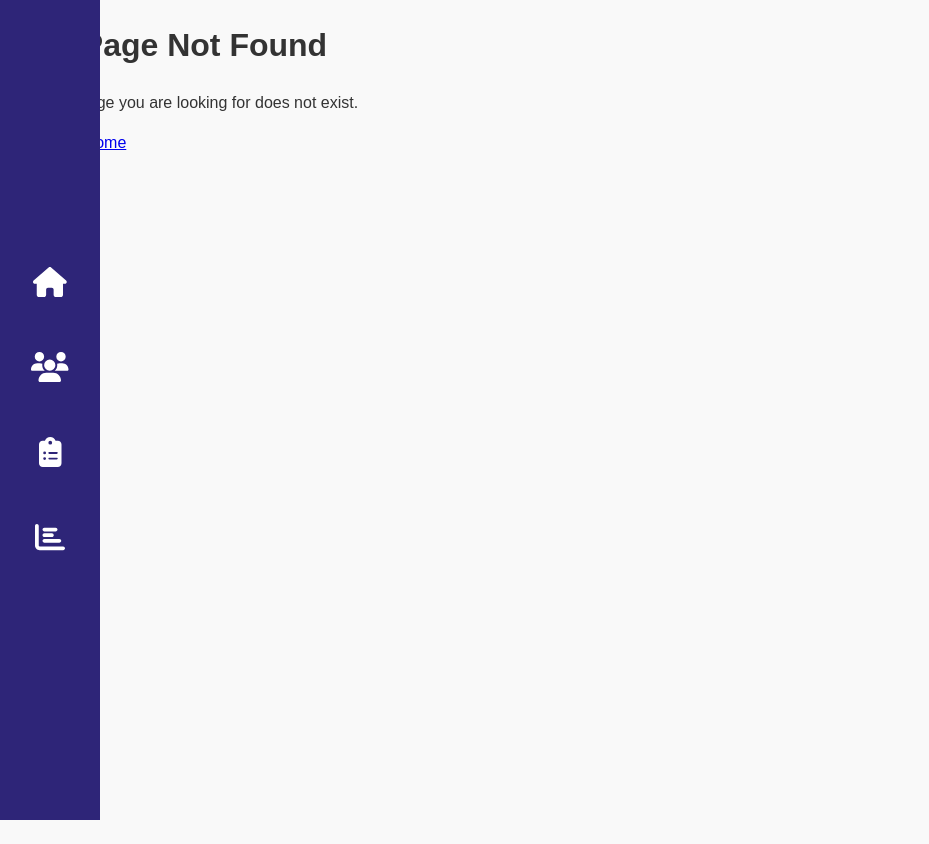
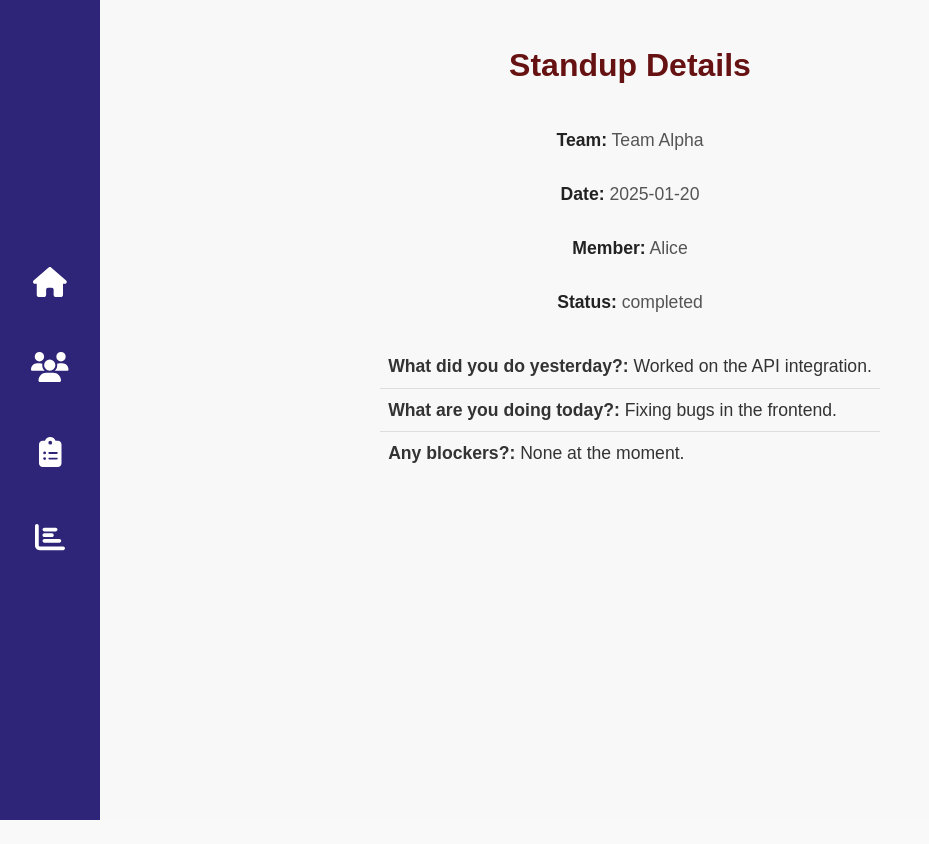
Before and after one commit to Misheal384/flowsyncfrontend, a React (Vite) app: page /standup-collection/1 in a window 1280 px wide. Before the commit this address had no page. Shown: the whole page, without its empty margins (0-929 px from the left). Before the commit the page ends 800 px from the top, so only its background shows below. Built offline with nearby package versions, Linux system fonts and the light colour scheme.

Commit message:
added standupdetails page

```diff
--- /dev/null
+++ b/src/components/pages/StandupDetailsPage.tsx
@@ -0,0 +1,84 @@
+import React from 'react';
+import { useParams } from 'react-router-dom';
+import Navbar from '../Navbar';
+import '../styles/StandupDetailsPage.css';
+
+// Mock data
+const mockStandups = [
+  {
+    id: 1,
+    team: 'Team Alpha',
+    date: '2025-01-20',
+    member: 'Alice',
+    status: 'completed',
+    answers: [
+      { question: 'What did you do yesterday?', answer: 'Worked on the API integration.' },
+      { question: 'What are you doing today?', answer: 'Fixing bugs in the frontend.' },
+      { question: 'Any blockers?', answer: 'None at the moment.' },
+    ],
+  },
+  // Add more mock standups here
+  {
+    id: 2,
+    team: 'Team Beta',
+    date: '2025-01-20',
+    member: 'Bob',
+    status: 'pending',
+    answers: [
+      { question: 'What did you do yesterday?', answer: 'Worked on the UI design.' },
+      { question: 'What are you doing today?', answer: 'Writing unit tests.' },
+      { question: 'Any blockers?', answer: 'None at the moment.' },
+    ],
+  },
+    {
+        id: 3,
+        team: 'Team Alpha',
+        date: '2025-01-21',
+        member: 'Charlie',
+        status: 'completed',
+        answers: [
+        { question: 'What did you do yesterday?', answer: 'Worked on the API integration.' },
+        { question: 'What are you doing today?', answer: 'Fixing bugs in the frontend.' },
+        { question: 'Any blockers?', answer: 'None at the moment.' },
+        ],
+    },
+
+];
+
+const StandupDetailsPage: React.FC = () => {
+  const { id } = useParams<{ id: string }>(); // Get dynamic id from URL
+  const standup = mockStandups.find((item) => item.id === parseInt(id || '0')); // Find the standup by ID
+
+  if (!standup) {
+    return (
+      <div>
+        <Navbar />
+        <h1>Standup Not Found</h1>
+      </div>
+    );
+  }
+
+  return (
+    <div className='standup-details-page'>
+      <Navbar />
+      <h1>Standup Details</h1>
+      <p><strong>Team:</strong> {standup.team}</p>
+      <p><strong>Date:</strong> {standup.date}</p>
+      <p><strong>Member:</strong> {standup.member}</p>
+      <p><strong>Status:</strong> {standup.status}</p>
+      {standup.answers ? (
+        <ul>
+          {standup.answers.map((answer, index) => (
+            <li key={index}>
+              <strong>{answer.question}:</strong> {answer.answer}
+            </li>
+          ))}
+        </ul>
+      ) : (
+        <p>No answers available for this standup.</p>
+      )}
+    </div>
+  );
+};
+
+export default StandupDetailsPage;
--- a/src/components/pages/StandupPage.tsx
+++ b/src/components/pages/StandupPage.tsx
@@ -1,6 +1,7 @@
 import React, { useState, useEffect } from 'react';
 import Navbar from '../Navbar';
 import '../styles/StandupPage.css';
+import { Link } from 'react-router-dom';
 
 interface Standup {
   id: number;
@@ -108,11 +109,14 @@ const StandupPage: React.FC = () => {
         </div>
       </form>
       <ul className="standup-list">
-        {filteredStandups.map((standup) => (
+        {standups.map((standup) => (
           <li key={standup.id} className="standup-item">
-            <span>{standup.team}</span> - <span>{standup.date}</span> -{' '}
-            <span>{standup.member}</span> -{' '}
-            <span className={`status ${standup.status}`}>{standup.status}</span>
+            {/* Correct dynamic route link */}
+            <Link to={`/standup-collection/${standup.id}`} className="standup-link">
+              <span>{standup.team}</span> - <span>{standup.date}</span> -{' '}
+              <span>{standup.member}</span> -{' '}
+              <span className={`status ${standup.status}`}>{standup.status}</span>
+            </Link>
           </li>
         ))}
       </ul>
--- /dev/null
+++ b/src/components/styles/StandupDetailsPage.css
@@ -0,0 +1,93 @@
+/* StandupDetailsPage.css */
+
+/* Ensure the page layout accounts for the Navbar */
+.standup-details-page {
+    display: flex;
+    flex-direction: column;
+    align-items: center;
+    padding-left: 80px; /* Offset for Navbar */
+    padding-top: 20px;
+    font-family: Arial, sans-serif;
+  }
+
+  /* Title styling */
+  .standup-details-page h1 {
+    font-size: 2rem;
+    margin-bottom: 20px;
+    color: #671212;
+  }
+
+  /* Details section styling */
+  .standup-details-page p {
+    font-size: 1.1rem;
+    margin-bottom: 10px;
+    color: #555;
+  }
+
+  /* Label for each item in the details */
+  .standup-details-page p strong {
+    font-weight: bold;
+    color: #222;
+  }
+
+  /* Styling for the answers list */
+  .standup-details-page ul {
+    list-style-type: none;
+    padding: 0;
+    margin-top: 20px;
+    font-size: 1.1rem;
+  }
+
+  .standup-details-page ul li {
+    padding: 8px;
+    border-bottom: 1px solid #ddd;
+  }
+
+  .standup-details-page ul li:last-child {
+    border-bottom: none;
+  }
+
+  /* Background color and padding for the page */
+  .standup-details-page {
+    background-color: #f8f8f8;
+    min-height: 100vh;
+    width: calc(100% - 60px); /* Account for Navbar width */
+    padding-left: 20px; /* Add padding for left side */
+    transition: all 0.3s ease;
+  }
+
+  /* Ensure the content is spaced out */
+  .standup-details-page div {
+    max-width: 1200px;
+    width: 100%;
+    margin: 0 auto;
+  }
+
+  /* Centered content inside the page */
+  .standup-details-page h1, .standup-details-page p {
+    text-align: center;
+  }
+
+  .standup-link {
+    text-decoration: none;
+    color: #333;
+  }
+
+  /* Responsive Styling */
+  @media (max-width: 768px) {
+    .standup-details-page {
+      padding-left: 20px; /* More padding for smaller screens */
+    }
+
+    .standup-details-page h1 {
+      font-size: 1.5rem;
+    }
+
+    .standup-details-page p {
+      font-size: 1rem;
+    }
+
+    .standup-details-page ul li {
+      font-size: 1rem;
+    }
+  }
--- a/src/routes.tsx
+++ b/src/routes.tsx
@@ -8,12 +8,13 @@ import RemoveTeam from './components/pages/RemoveTeam';
 import RemoveMember from './components/pages/RemoveMember';
 import ConfigureStandup from './components/pages/ConfigureStandupQuestions';
 // import SetUniqueTeamReminder from './components/pages/SetUniqueTeamSchedules';
-import SetReminderTimes from './components/pages/SetReminderTImes';
+import SetReminderTimes from './components/pages/SetReminderTimes';
 import StandupPage from './components/pages/StandupPage';
 import StandupCollection from './components/pages/StandupCollection';
 import NotFoundPage from './components/pages/NotFoundPage';
 import Reporting from './components/pages/Reporting';
 import Reports from './components/pages/Reports';
+import StandupDetailsPage from './components/pages/StandupDetailsPage';
 
 const router = createBrowserRouter([
   { path: '/', element: <HomePage /> },
@@ -27,12 +28,14 @@ const router = createBrowserRouter([
   { path: '/set-reminder-times', element: <SetReminderTimes /> },
   { path: '/configure-standup-questions', element: <ConfigureStandup /> },
   { path: '/standup-collection', element: <StandupCollection /> },
+
   {path: '/Reporting', element: <Reporting />},
   //need to make huge adjustments
   //changes within here to be done
   { path: '/create-team', element: <CreateTeamPage /> },
   { path: '/teams/:teamId/members', element: <AddMemberPage /> },
   { path: '/teams/:teamId/members/:memberId/standup', element: <StandupPage /> },
+  { path: '/standup-collection/:id', element: <StandupDetailsPage /> }, // Add this route
   { path: '/reports', element: <Reports /> },
   { path: '*', element: <NotFoundPage /> },
 ]);
```
